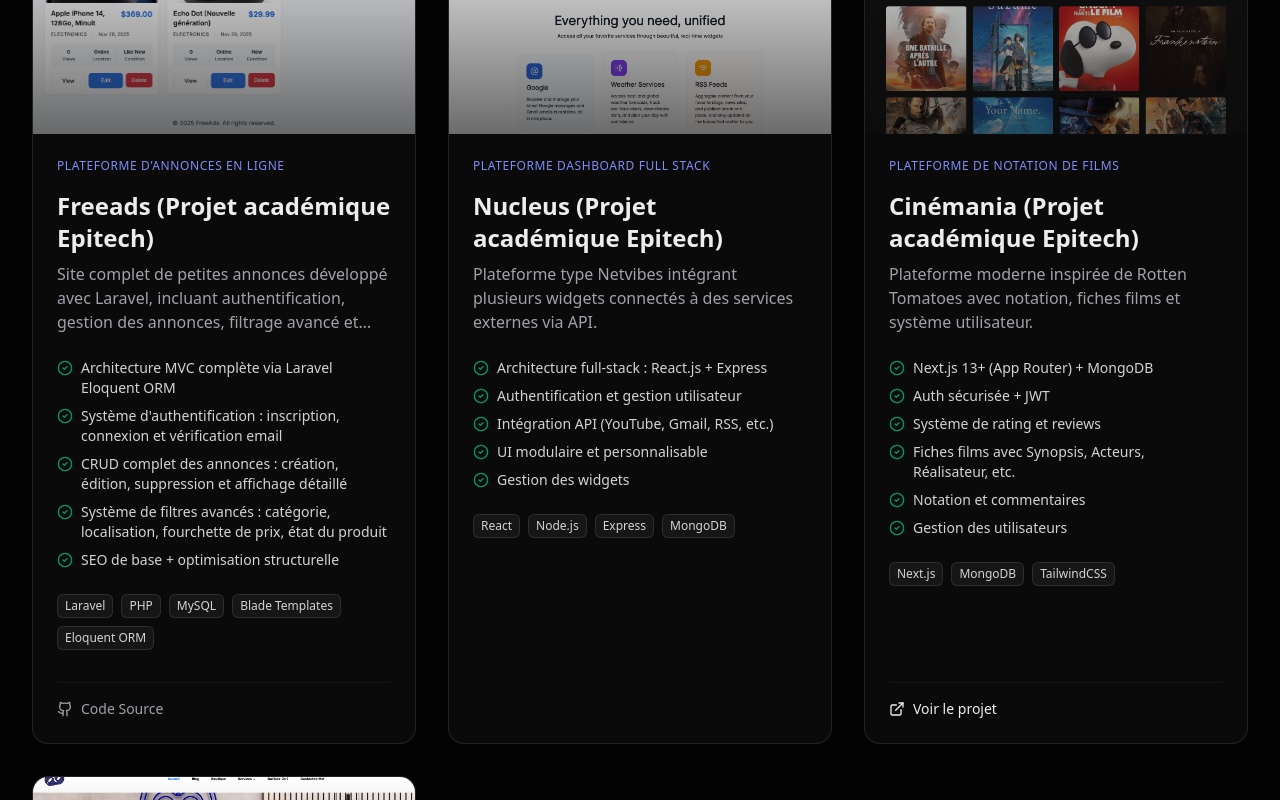
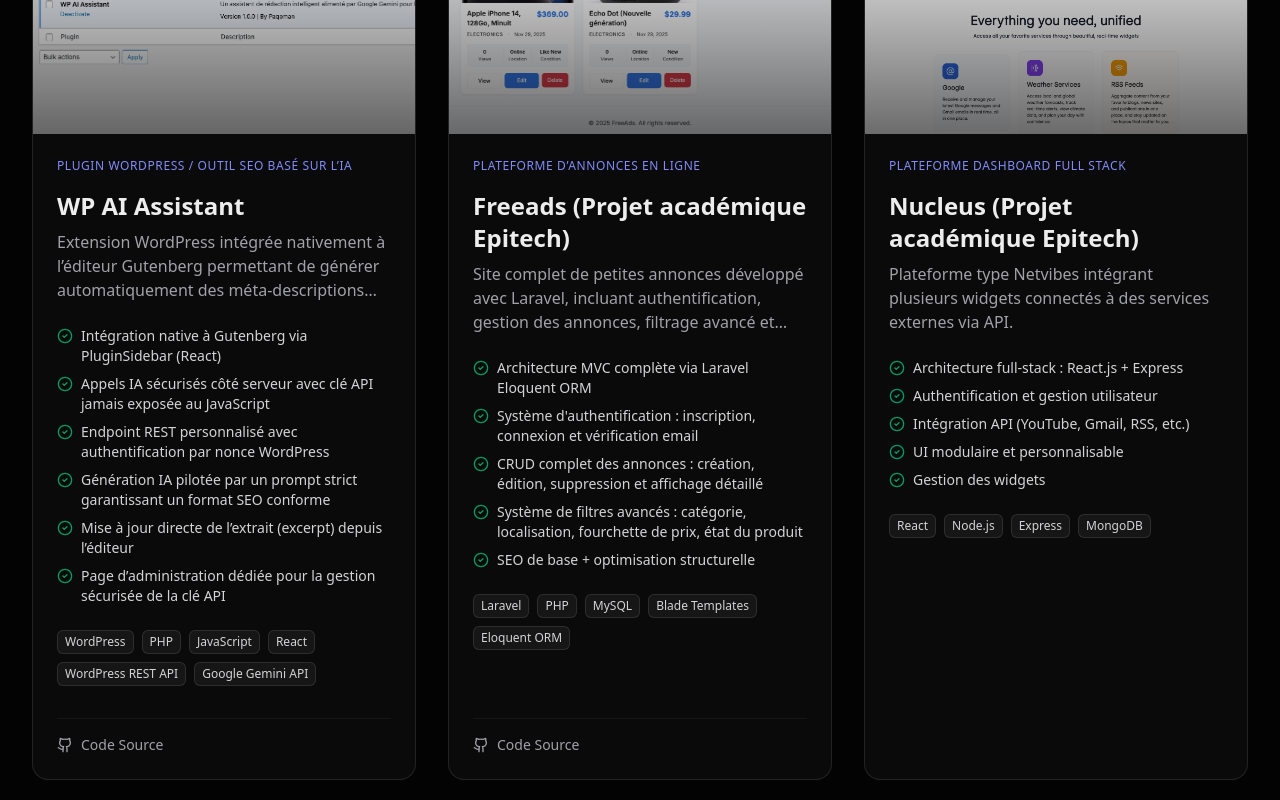
Before and after one commit to Paqoman8/portfolio, a Next.js app: page / in a window 1280 px wide. Shown: the part 2120-2920 px from the top of the page. Built offline with nearby package versions, Linux system fonts and the light colour scheme.

Commit message:
feat: add WP AI Assistant project to portfolio with details, image, and translations

```diff
--- a/src/components/sections/ProjectsSection.tsx
+++ b/src/components/sections/ProjectsSection.tsx
@@ -15,6 +15,23 @@
 }
 
 const projectMetadata: ProjectMetadata[] = [
+    {
+        stack: [
+            "WordPress",
+            "PHP",
+            "JavaScript",
+            "React",
+            "WordPress REST API",
+            "Google Gemini API"
+        ],
+
+        image: "images/wp-ai-assistant.png",
+
+        links: {
+            // demo: "#",
+            github: "https://github.com/Paqoman8/wp-ai-assistant"
+        }
+    },
     {
         stack: [
             "Laravel",
--- a/src/i18n/translations.ts
+++ b/src/i18n/translations.ts
@@ -54,6 +54,20 @@
             show_project: "Show Project",
             source_code: "Source Code",
             items: [
+                {
+                    title: "WP AI Assistant",
+                    category: "WordPress Plugin / AI-Powered SEO Tool",
+                    description: "A WordPress plugin natively integrated into the Gutenberg editor that automatically generates SEO-optimized meta descriptions using Google Gemini AI.",
+
+                    points: [
+                        "Native Gutenberg integration via PluginSidebar (React)",
+                        "Secure server-side AI calls with API key never exposed to JavaScript",
+                        "Custom REST endpoint with WordPress nonce-based authentication",
+                        "Prompt-engineered AI generation with strict output formatting",
+                        "Direct editor integration updating the post excerpt programmatically",
+                        "Admin settings page for secure API key management"
+                    ]
+                },
                 {
                     title: "Freeads (Epitech Academic Project)",
                     category: "Online Classified Ads Platform",
@@ -190,6 +204,20 @@
             source_code: "Code Source",
             items: [
                 {
+                    title: "WP AI Assistant",
+                    category: "Plugin WordPress / Outil SEO basé sur l’IA",
+                    description: "Extension WordPress intégrée nativement à l’éditeur Gutenberg permettant de générer automatiquement des méta-descriptions SEO optimisées à l’aide de l’IA Google Gemini.",
+
+                    points: [
+                        "Intégration native à Gutenberg via PluginSidebar (React)",
+                        "Appels IA sécurisés côté serveur avec clé API jamais exposée au JavaScript",
+                        "Endpoint REST personnalisé avec authentification par nonce WordPress",
+                        "Génération IA pilotée par un prompt strict garantissant un format SEO conforme",
+                        "Mise à jour directe de l’extrait (excerpt) depuis l’éditeur",
+                        "Page d’administration dédiée pour la gestion sécurisée de la clé API",
+                    ]
+                },
+                {
                     title: "Freeads (Projet académique Epitech)",
                     category: "Plateforme d’annonces en ligne",
                     description: "Site complet de petites annonces développé avec Laravel, incluant authentification, gestion des annonces, filtrage avancé et interface utilisateur inspirée des plateformes professionnelles.",
```
Also changed, not shown: public/images/wp-ai-assistant.png (added).
